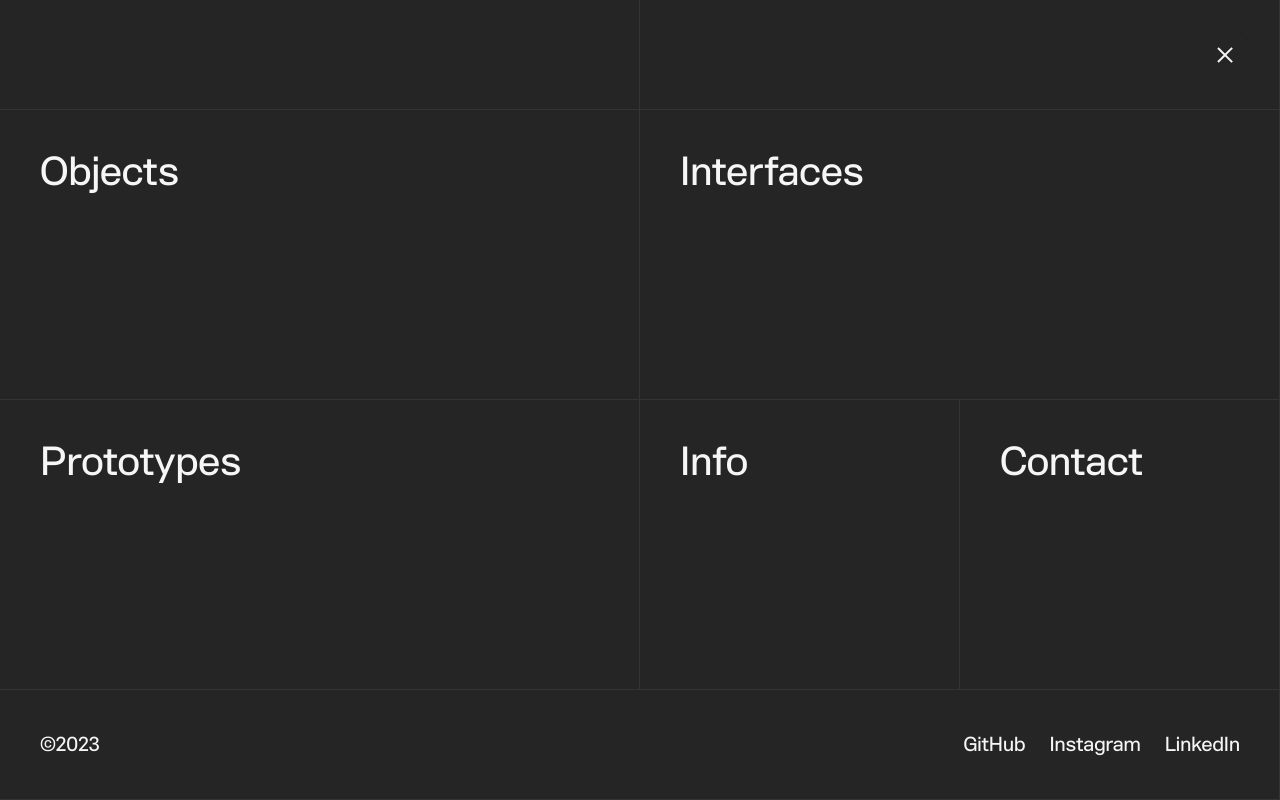
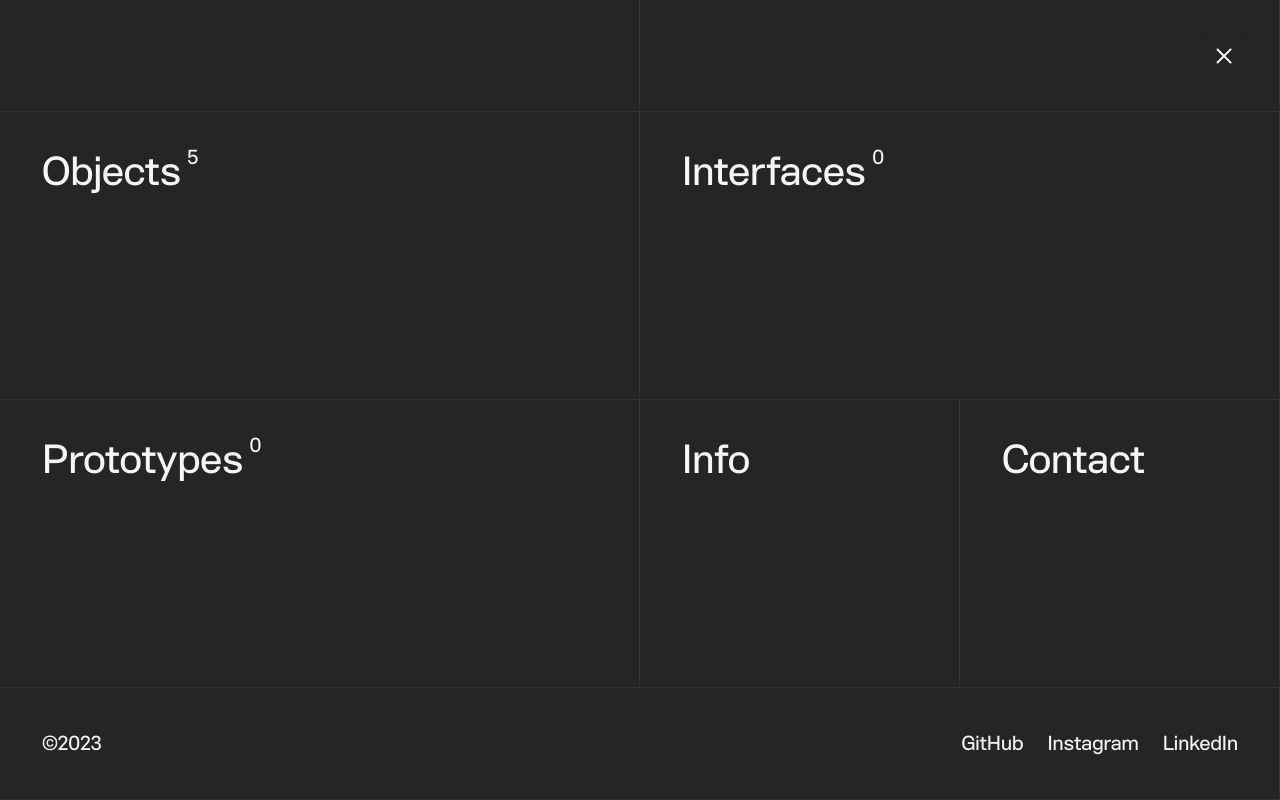
Before and after one commit to hanhanxue/230914_HanHanXue, a Next.js app: page / in a window 1280 px wide. Both pictures are taken after a click on the button 1225 px from the left and 55 px from the top of the page. Shown: the top 800 px of the page. Built offline with nearby package versions, Linux system fonts and the light colour scheme.

Commit message:
sizing changes, font, icon frame, padding

```diff
--- a/src/components/global/BurgerButton.module.scss
+++ b/src/components/global/BurgerButton.module.scss
@@ -13,6 +13,13 @@
 
 
     .iconFrame {
+        width: rem(28);
+        height: rem(28);
+
+        display: flex;
+        justify-content: center;
+        align-items: center;
+
 
         &.menuOpen {
             .iconStroke:nth-child(1) {
@@ -29,13 +36,6 @@
             }
         }
 
-        width: rem(30);
-        height: rem(30);
-
-
-        display: flex;
-        justify-content: center;
-        align-items: center;
 
         .icon {
             width: rem(20);
@@ -48,9 +48,7 @@
 
 
             .iconStroke {
-
                 background-color: black;
-
 
                 width: 100%;
                 height: rem(2);
--- a/src/components/global/BurgerButton.tsx
+++ b/src/components/global/BurgerButton.tsx
@@ -50,13 +50,12 @@ interface BurgerButtonProps {
         <>
         <Button kind = 'icon'   onClick={onClick}  theme={theme}>
         <span className={`${styles.buttonFrame}`}>
+
+
         <div className={`${styles.iconFrame}
          ${isOpen ? styles.menuOpen : ''}
         `}
       >
-
-
-
             <div className={`${styles.icon} ${styleTheme()}`}>
                 <span className={`${styles.iconStroke}`}></span>
                 <span className={`${styles.iconStroke}`}></span>
--- a/src/components/global/Button.module.scss
+++ b/src/components/global/Button.module.scss
@@ -21,18 +21,17 @@
     border-radius: rem(12);
 
     &.default {
-        padding: rem(8);
-        padding-left: rem(12);
+
         // gap: rem(3)
     }
 
     &.icon {
-        padding: rem(8);
+        padding: rem(10);
         // background-color: black;
     }
 
     &.ghost {
-
+        padding: rem(10) rem(8) rem(10) rem(16) ;
         // border: 1px solid transparent;
         box-shadow: 0 0 1px 0 transparent;
 
--- a/src/components/global/Header.module.scss
+++ b/src/components/global/Header.module.scss
@@ -1,19 +1,7 @@
 @use '@/styles/abstracts/' as *;
 // @use '@/styles/base/' as *; // for Animations
 
-.backToTop {
-    position: absolute;
-    display: flex;
-    justify-content: right;
-    align-items: end;
-    height: 90%;
-    width: 100%;
 
-    padding: rem(32) rem(32);
-    @media (max-width: $screen-sm) {
-        padding: rem(24) rem(16);
-    }
-}
 
 .container {
     pointer-events: none;
@@ -103,14 +91,20 @@
             cursor: pointer;
 
 
-            padding: rem(32) rem(40);
+            padding: rem(32) rem(42);
             @media (max-width: $screen-sm) {
                 padding: rem(16) rem(16);
                 // background-color: red;
                 display: flex;
                 align-items: center;
 
+
         }
+        }
+
+        .linkTileLabel {
+            display: flex;
+            gap: 6px;
         }
 
         .tile {
@@ -126,7 +120,7 @@
             // border-style: solid;
             // border-color: rgb(51, 51, 51);
 
-            box-shadow: inset -32px -32px 0px 0px rgb(52, 52, 52);
+            // box-shadow: inset -32px -32px 0px 0px rgb(52, 52, 52);
             box-shadow: inset -1px -1px 0px 0px rgb(52, 52, 52);
 
         }
@@ -305,7 +299,7 @@
 
     .tile {
 
-        padding: rem(40) rem(40);
+        padding: rem(42) rem(42);
 
         @media (max-width: $screen-sm) {
             padding: rem(32) rem(16);
--- a/src/components/global/Header.tsx
+++ b/src/components/global/Header.tsx
@@ -145,10 +145,6 @@ const Header = () => {
             style={{pointerEvents: `${isMenuOpen ? 'all': 'none'}`}}
             >
 
-            <div className={`${styles.backToTop} `}>
-                <BackToTopButton />
-            </div>
-
 
             <div className={`${styles.header}`}>
 
@@ -189,8 +185,11 @@ const Header = () => {
                 onClick={() => {
                     router.push('/')
                     handleMenuClose()}}>
-                {/* rel="noopener noreferrer" target="_blank">    */}
-                <h2 className={`body-3xl `}>Objects</h2>
+                    {/* rel="noopener noreferrer" target="_blank">    */}
+                    <span className={`${styles.linkTileLabel}`}>
+                        <h2 className={`body-3xl `}>Objects</h2>
+                        <sup className={`body-xl `}>5</sup>
+                    </span>
                 </div>
 
             </div>
@@ -207,7 +206,10 @@ const Header = () => {
                 onClick={() => {
                     router.push('/interfaces')
                     handleMenuClose()}}>
-                <h2 className={`body-3xl `}>Interfaces</h2>
+                    <span className={`${styles.linkTileLabel}`}>
+                        <h2 className={`body-3xl `}>Interfaces</h2>
+                        <sup className={`body-xl `}>0</sup>
+                    </span>
                 </div>
 
             </div>
@@ -225,7 +227,10 @@ const Header = () => {
                 onClick={() => {
                     router.push('/prototypes')
                     handleMenuClose()}}>
-                <h2 className={`body-3xl `}>Prototypes</h2>
+                                    <span className={`${styles.linkTileLabel}`}>
+                        <h2 className={`body-3xl `}>Prototypes</h2>
+                        <sup className={`body-xl `}>0</sup>
+                    </span>
                 </div>
 
             </div>
--- a/src/components/home/ContactButton.module.scss
+++ b/src/components/home/ContactButton.module.scss
@@ -5,11 +5,28 @@
 
 .buttonFrame {
 
-    // display: flex;
-    gap: rem(2);
-    padding: 0 rem(4) 0 rem(4);
+    display: flex;
+    // gap: rem(2);
+    // padding: 0 rem(4) 0 rem(4);
 
     user-select: text;
+
+
+
+    .buttonLabelIcon {
+        display: flex;
+        // align-items: baseline;
+        // align-items: center;
+
+        gap: rem(6);
+
+        .buttonIcon {
+            fill: black;
+        }
+
+    }
+
+
 
     .buttonPingIcon {
 
@@ -60,21 +77,6 @@
             left: 50%;
         }
     }
-
-
-    .buttonLabelIcon {
-        display: flex;
-        align-items: baseline;
-        // align-items: center;
-
-        gap: rem(6);
-
-        .buttonIcon {
-            fill: black;
-        }
-
-    }
-
 }
 
 
--- a/src/components/home/ContactButton.tsx
+++ b/src/components/home/ContactButton.tsx
@@ -47,22 +47,35 @@ const ContactButton = () => {
                         <span  className={`  ${styles.buttonPingRing}   `}></span>
                     </div> */}
 
-
-                <div className={`  ${styles.buttonLabelIcon}   `}>
-
 <h2  className={`  body-xl   `} >{buttonLabel}</h2>
 
 
-                    <svg className={`${styles.buttonIcon}`}
+{/* <svg className={`${styles.buttonIcon}`}
 width="14" height="14" viewBox="0 0 14 14" fill="none" xmlns="http://www.w3.org/2000/svg">
 <g clipPath="url(#clip0_523_60)">
 <rect x="2" width="12" height="2" />
 <rect x="12" width="2" height="12" />
 <path fillRule="evenodd" clipRule="evenodd" d="M0 13.9999V12.5858L11.293 1.29285L12.7072 2.70706L1.41424 14H0.000122249L0 13.9999Z" />
 </g>
+</svg> */}
+<svg width="28" height="28" viewBox="0 0 28 28" fill="none" xmlns="http://www.w3.org/2000/svg">
+<g clipPath="url(#clip0_562_119)">
+<path d="M7 21L20 8" stroke="black" strokeWidth="2"/>
+<path d="M9 8H20V19" stroke="black" strokeWidth="2"/>
+</g>
+<defs>
+<clipPath id="clip0_562_119">
+<rect width="14" height="14" fill="white" transform="translate(7 7)"/>
+</clipPath>
+</defs>
 </svg>
 
-                </div>
+
+                {/* <div className={`  ${styles.buttonLabelIcon}   `}>
+
+
+
+                </div> */}
 
                 </span>
 
--- a/src/components/home/CoverSection.module.scss
+++ b/src/components/home/CoverSection.module.scss
@@ -71,13 +71,13 @@
             // align-items: flex-end;
             align-items: center;
 
+            animation-name: scrollArrowAnim;
+            animation-duration: 3s;
+            animation-iteration-count: infinite;
+            animation-direction:normal;
+            animation-timing-function: $easeOutQuart;
+            .scrollArrowIcon {
 
-            .scrollArrowIcon {
-                animation-name: scrollArrowAnim;
-                animation-duration: 3s;
-                animation-iteration-count: infinite;
-                animation-direction:normal;
-                animation-timing-function: $easeOutQuart;
             }
         }
     }
--- a/src/components/home/CoverSection.tsx
+++ b/src/components/home/CoverSection.tsx
@@ -46,10 +46,11 @@ const CoverSection = () => {
             <div  className={`${styles.thirds}`}>
                 <div className={`${styles.scrollArrowFrame}`}>
                         {/* <h2  className={`  body-xl   `}  style={textPad} >{moment().format('YYYY')}</h2> */}
-                        <svg className={`${styles.scrollArrowIcon}`} width="48" height="48" viewBox="0 0 48 48" fill="none" xmlns="http://www.w3.org/2000/svg">
-                        <path d="M24 4V44" stroke="black" strokeWidth="2"/>
-                        <path d="M14 34L24 44L34 34" stroke="black" strokeWidth="2"/>
-                        </svg>
+
+                        <svg width="28" height="48" viewBox="0 0 28 48" fill="none" xmlns="http://www.w3.org/2000/svg">
+<path d="M14 4V44" stroke="black" strokeWidth="2"/>
+<path d="M4 34L14 44L24 34" stroke="black" strokeWidth="2"/>
+</svg>
 
                 </div>
 
--- a/src/styles/base/_typography.scss
+++ b/src/styles/base/_typography.scss
@@ -35,35 +35,10 @@
 }
 
 
-
-.body-3xl {
-  font-family: Torsos;
-  font-size: rem(40);
-  line-height: 1.5;
-
-@media (max-width: $screen-sm) {
-  font-size: rem(32);
-  }
-
-}
-
-
-
-.body-2xl {
-  font-family: Torsos;
-  font-size: rem(32);
-  line-height: 1.5;
-
-  // @media (max-width: $screen-sm) {
-  //   font-size: rem(16);
-  //   }
-}
-
-
 .body-xl {
-  font-family: Torsos;
+  font-family: 'Torsos';
   font-size: rem(20);
-  line-height: 1.5;
+  line-height: 1.4;
 
   // @media (max-width: $screen-sm) {
   //   font-size: rem(16);
@@ -76,6 +51,42 @@
 
 
 
+.body-3xl {
+  font-family: 'Torsos';
+  font-size: rem(40);
+  line-height: 1.4;
+
+@media (max-width: $screen-sm) {
+  font-size: rem(32);
+  }
+
+}
+
+
+
+
+
+
+
+
+
+
+
+.body-2xl {
+  font-family: 'Torsos';
+  font-size: rem(32);
+  line-height: 1.5;
+
+  // @media (max-width: $screen-sm) {
+  //   font-size: rem(16);
+  //   }
+}
+
+
+
+
+
+
 .body-base {
   font-family: Inter;
   font-size: rem(16);
```
Also changed, not shown: src/components/global/SidebarScrollNav.tsx (added). Lines whose indentation alone changed are shown as unchanged.
